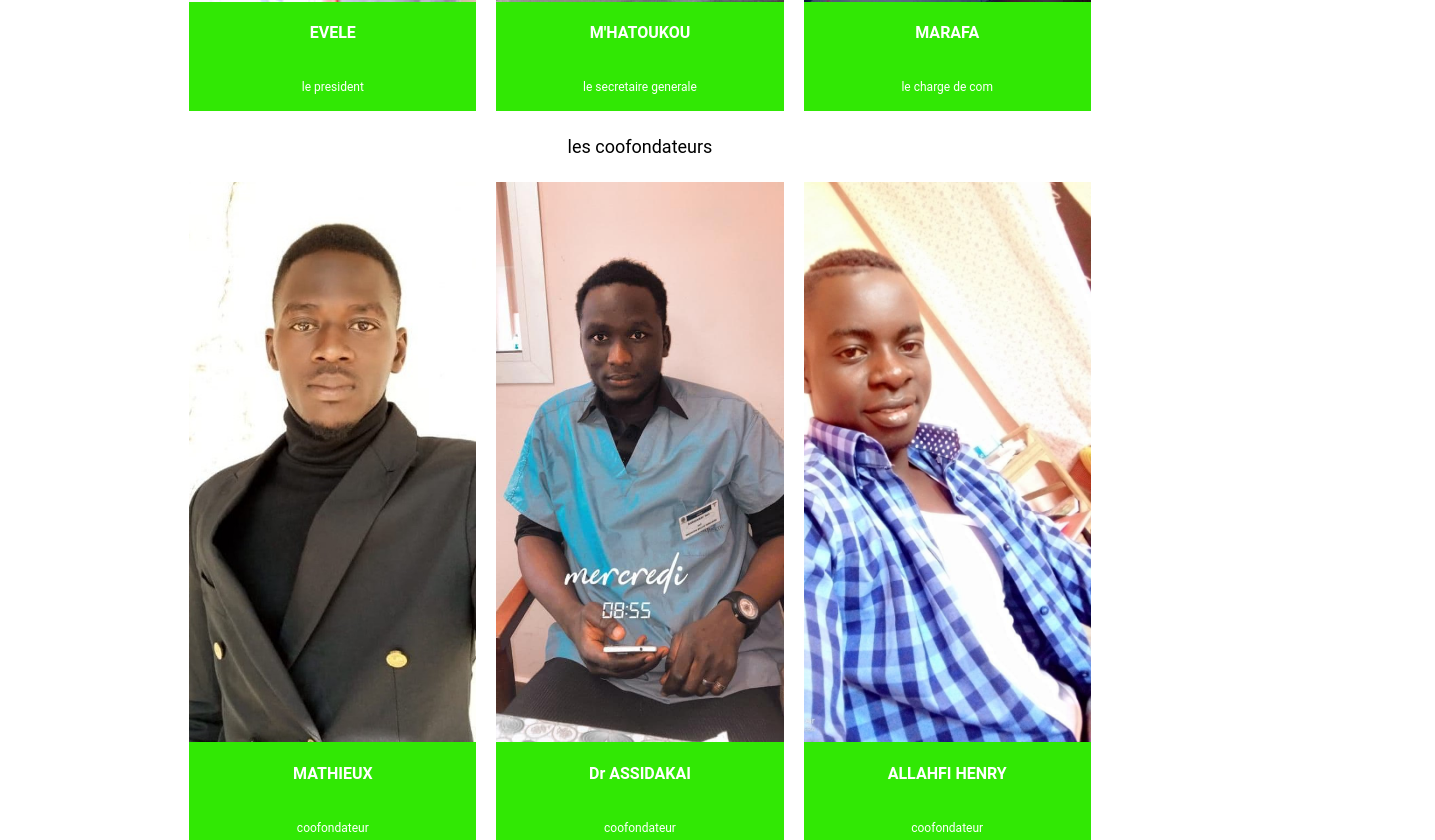
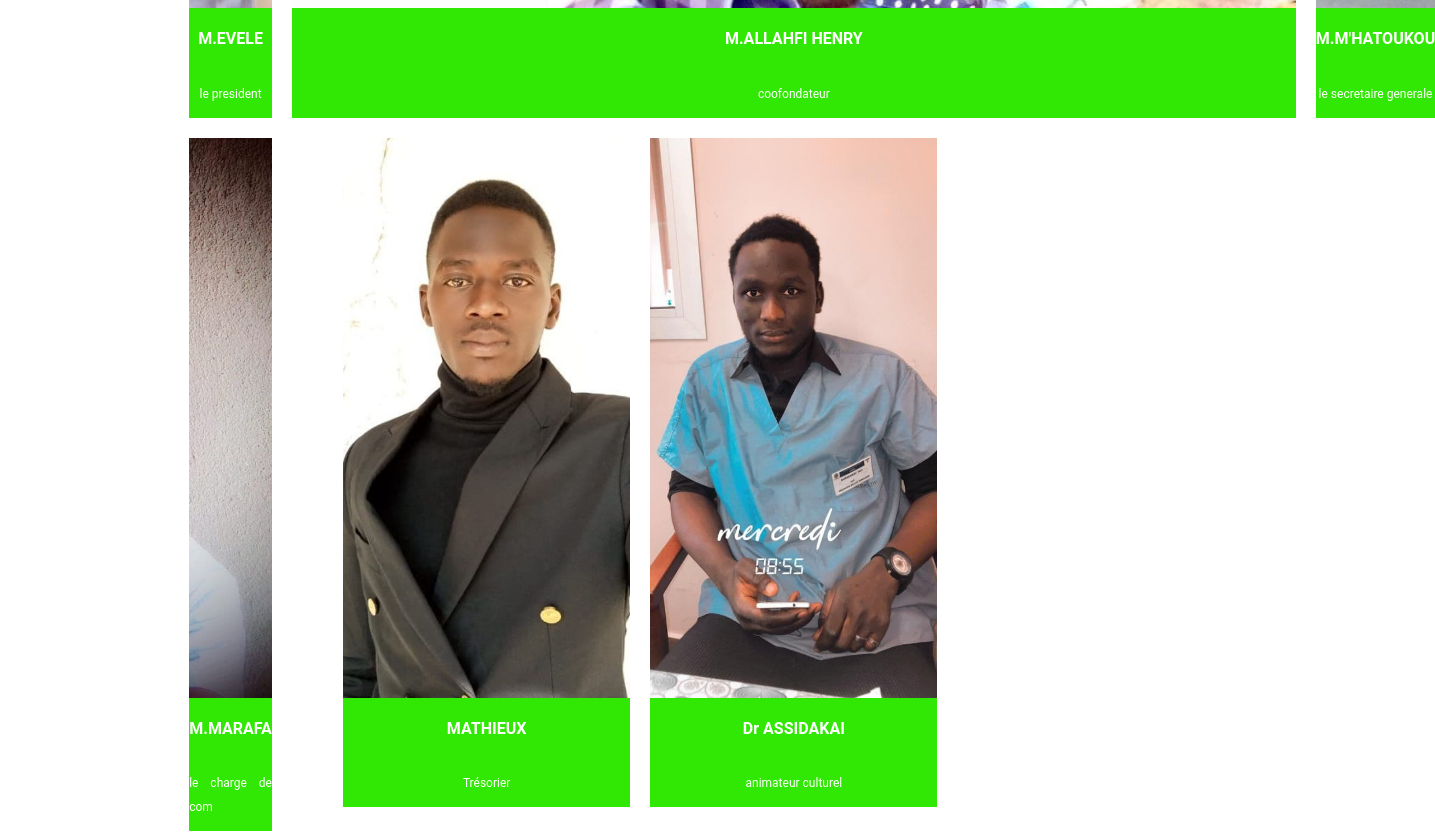
Before and after one commit to minims237/djam, a React (Create React App) app: page /presentation in a window 1280 px wide. Shown: the part 1900-2740 px from the top of the page, 1435 px wide, since content can reach past the window. Built offline with nearby package versions, Linux system fonts and the light colour scheme.

Commit message:
mise à jour

```diff
--- a/src/component/Presentation.js
+++ b/src/component/Presentation.js
@@ -37,21 +37,28 @@ const Presentation = () => {
             </ul>
           </p>
         </div>
-      </div>
-      <h2>les membres du bureau</h2>
+      </div><br></br>
+      <p>les membres du bureau</p>
       <div className="presentation_contener_member presentation_contener_cont">
         <div className="membres">
           <div className="membres_item">
             <img src={prsi} alt="prsi" />
             <section>
-              <h4>EVELE</h4>
+              <h4>M.EVELE</h4>
               <p>le president</p>
+            </section>
+          </div>
+          <div className="membres_item">
+            <img src={fond3} alt="com" />
+            <section>
+              <h4>M.ALLAHFI HENRY</h4>
+              <p>coofondateur</p>
             </section>
           </div>
           <div className="membres_item">
             <img src={sgg} className="center" alt="sg" />
             <section>
-              <h4>M'HATOUKOU</h4>
+              <h4>M.M'HATOUKOU</h4>
               <p>le secretaire generale</p>
             </section>
           </div>
@@ -59,7 +66,7 @@ const Presentation = () => {
             <img src={com} alt="com" />
             <section>
               <div>
-                <h4>MARAFA</h4>
+                <h4>M.MARAFA</h4>
               </div>
               <div>
                 {" "}
@@ -67,33 +74,22 @@ const Presentation = () => {
               </div>
             </section>
           </div>
-        </div>
-      </div>{" "}
-      <h2>les coofondateurs</h2>
-      <div className="department presentation_contener_cont">
-        <div className="membres">
+          <div className="membres">
           <div className="membres_item">
             <img src={fond1} alt="prsi" />
             <section>
               <h4>MATHIEUX</h4>
-              <p>coofondateur</p>
+              <p>Trésorier</p>
             </section>
           </div>
           <div className="membres_item">
             <img src={fond2} className="center" alt="sg" />
             <section>
               <h4>Dr ASSIDAKAI</h4>
-              <p>coofondateur</p>
+              <p>animateur culturel</p>
             </section>
           </div>
-          <div className="membres_item">
-            <img src={fond3} alt="com" />
-            <section>
-              <h4>ALLAHFI HENRY</h4>
-
-              <p>coofondateur</p>
-            </section>
-          </div>
+        </div>
         </div>
       </div>
     </div>
```
